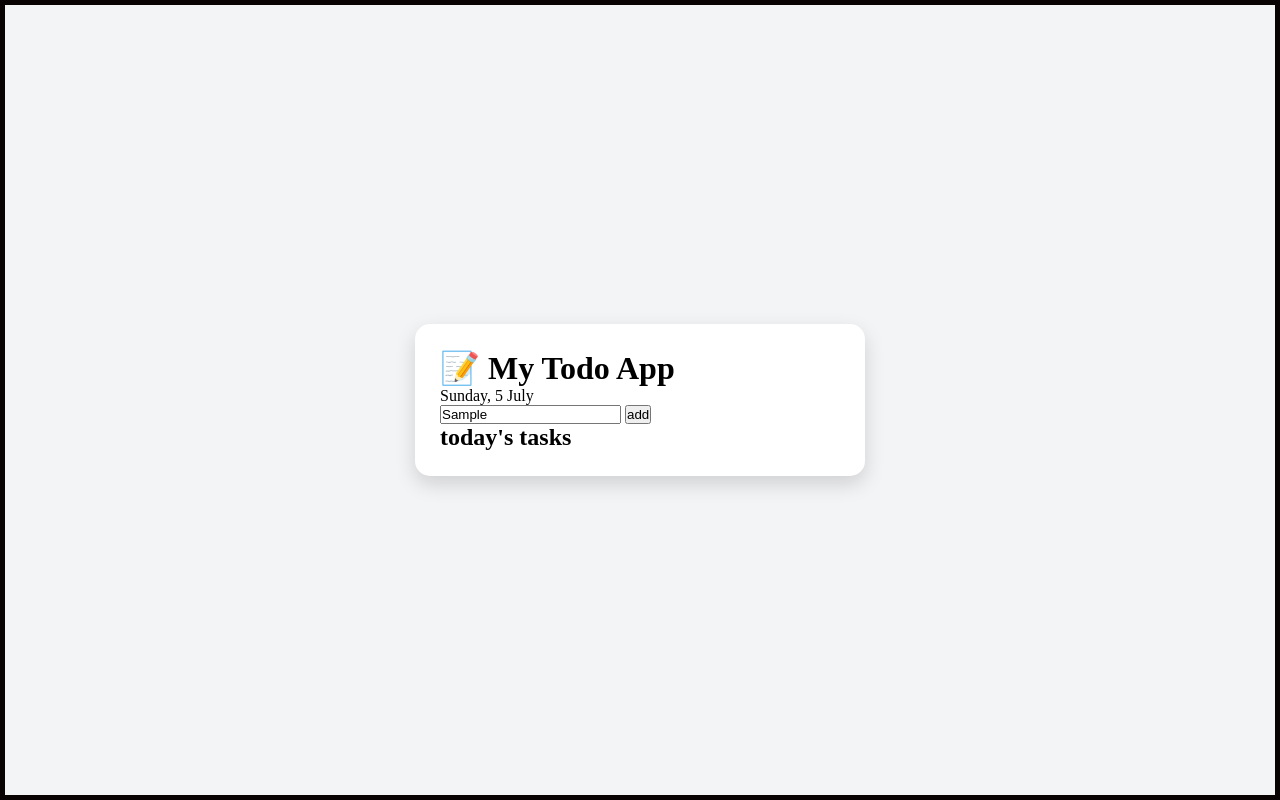
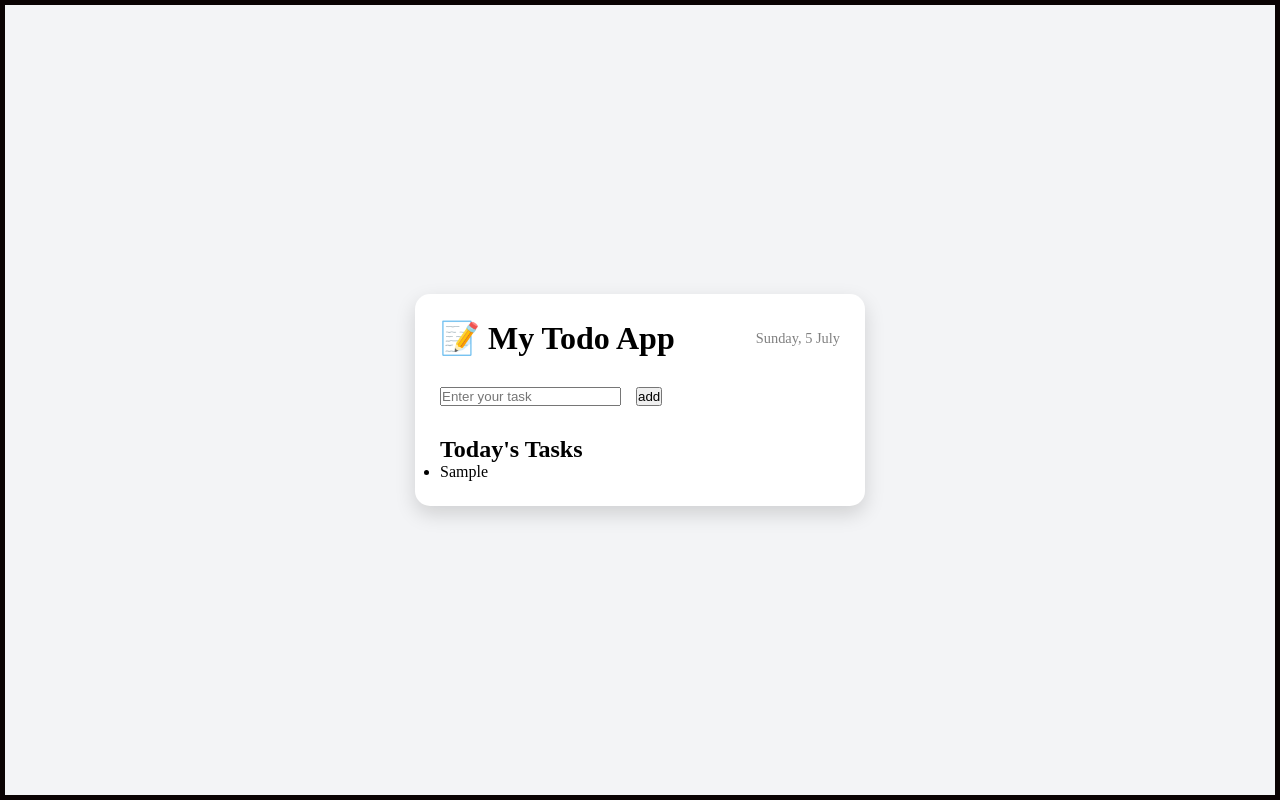
Before and after one commit to Anushkarathiii/to-do-app, a plain HTML site: page index.html in a window 1280 px wide. Both pictures are taken after typing "Sample" into the empty fields and a click on the button "add". Drawn offline with Linux system fonts and the light colour scheme.

Commit message:
Added task add and delete functionality

```diff
--- a/index.html
+++ b/index.html
@@ -20,7 +20,7 @@
 
         </div>
 
-        <div class="input section">
+        <div class="input-section">
             <input
             type="text"
             id="taskInput"
@@ -29,8 +29,8 @@
             <button id="addBtn">add </button>
         </div>
 
-        <div class="task section">
-            <h2>today's tasks</h2>
+        <div class="task-section">
+            <h2>Today's Tasks</h2>
             <ul id="tasklist">
 
             </ul>
--- a/script.js
+++ b/script.js
@@ -0,0 +1,16 @@
+const taskInput=document.getElementById("taskInput");
+const addBtn=document.getElementById("addBtn");
+const taskList=document.getElementById("tasklist");
+const deleteBtn=document.createElement("button");
+
+addBtn.addEventListener("click",function(){
+ const task=taskInput.value;
+ if(task.trim()===""){
+    alert("Please enter a task");
+    return;
+ }
+ const li=document.createElement("li");
+ li.innerText=task;
+ taskList.appendChild(li);
+ taskInput.value="";
+});
--- a/style.css
+++ b/style.css
@@ -1,7 +1,7 @@
 *{
     margin: 0;
     padding: 0;
-    box-sizing: border-box;
+    box-sizing:border-box;
 }
 
 body{
@@ -18,4 +18,37 @@ body{
     padding: 25px;
     border-radius: 15px;
     box-shadow: 0 8px 20px rgba(0,0,0,0.15);
+    box-sizing: border-box;
 }
+
+
+
+.header{
+    display: flex;
+    justify-content: space-between;
+    align-items: center;
+    margin-bottom: 30px;
+}
+
+.header h1{
+    font-size: 2rem;
+}
+
+.input-section{
+    display: flex;
+       gap:15px;
+
+}
+
+.input-section{
+     margin-bottom: 30px;
+}
+
+.header p{
+    color: gray;
+    font-size: 0.9rem;
+}
+
+.task-section {
+    margin-top: 30px;
+}
```
